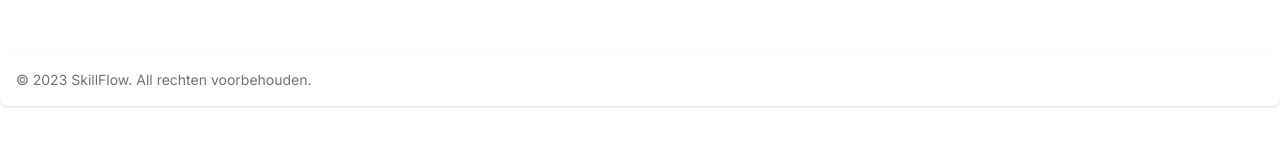
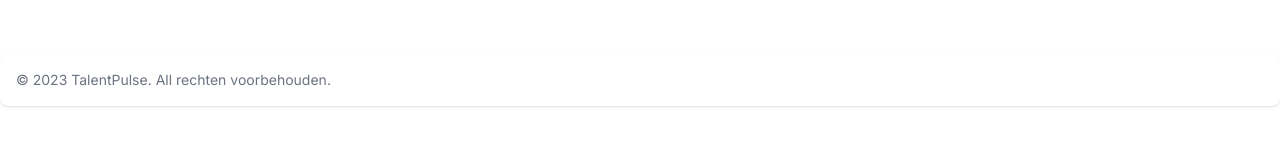
Before and after one commit to fhict-skilltree/skilltree-react, a Next.js app: page / in a window 1280 px wide. Shown: the part 490-636 px from the top of the page. Built offline with nearby package versions, Linux system fonts and the light colour scheme.

Commit message:
refactor: move all student portal related pages to (portal) namespace

```diff
--- a/src/components/Layout/App/Footer.tsx
+++ b/src/components/Layout/App/Footer.tsx
@@ -3,7 +3,7 @@ export default function Navbar() {
         <footer className="bg-white rounded-lg shadow mt-4 dark:bg-gray-800">
             <div className="w-full mx-auto max-w-screen-xl p-4 md:flex md:items-center md:justify-between">
               <span className="text-sm text-gray-500 sm:text-center dark:text-gray-400">
-                  &copy; {new Date().getFullYear()} SkillFlow. All rechten voorbehouden.
+                  &copy; {new Date().getFullYear()} TalentPulse. All rechten voorbehouden.
             </span>
                 {/*<ul className="flex flex-wrap items-center mt-3 text-sm font-medium text-gray-500 dark:text-gray-400 sm:mt-0">*/}
                 {/*    <li>*/}
--- a/src/components/Layout/App/Navbar.tsx
+++ b/src/components/Layout/App/Navbar.tsx
@@ -7,7 +7,7 @@ export default function Navbar() {
     return (
         <FlowbiteNavbar fluid rounded className={""}>
             <FlowbiteNavbar.Brand href="/">
-                <span className="self-center whitespace-nowrap text-xl font-semibold dark:text-white">SkillFlow</span>
+                <span className="self-center whitespace-nowrap text-xl font-semibold dark:text-white">TalentPulse</span>
             </FlowbiteNavbar.Brand>
 
             <div className="flex md:order-2">
--- a/src/layouts/marketing/footer.tsx
+++ b/src/layouts/marketing/footer.tsx
@@ -3,7 +3,7 @@ export default function Navbar() {
         <footer className="mt-auto bg-white rounded-lg shadow dark:bg-gray-800">
             <div className="w-full mx-auto max-w-screen-xl p-4 md:flex md:items-center md:justify-between">
               <span className="text-sm text-gray-500 sm:text-center dark:text-gray-400">
-                  &copy; {new Date().getFullYear()} SkillFlow. All rechten voorbehouden.
+                  &copy; {new Date().getFullYear()} TalentPulse. All rechten voorbehouden.
             </span>
             </div>
         </footer>
```
Also changed, not shown: src/app/(portal)/courses/[uuid]/page.tsx (renamed from src/app/courses/[uuid]/page.tsx), src/app/(portal)/courses/layout.tsx (renamed from src/app/courses/layout.tsx).
